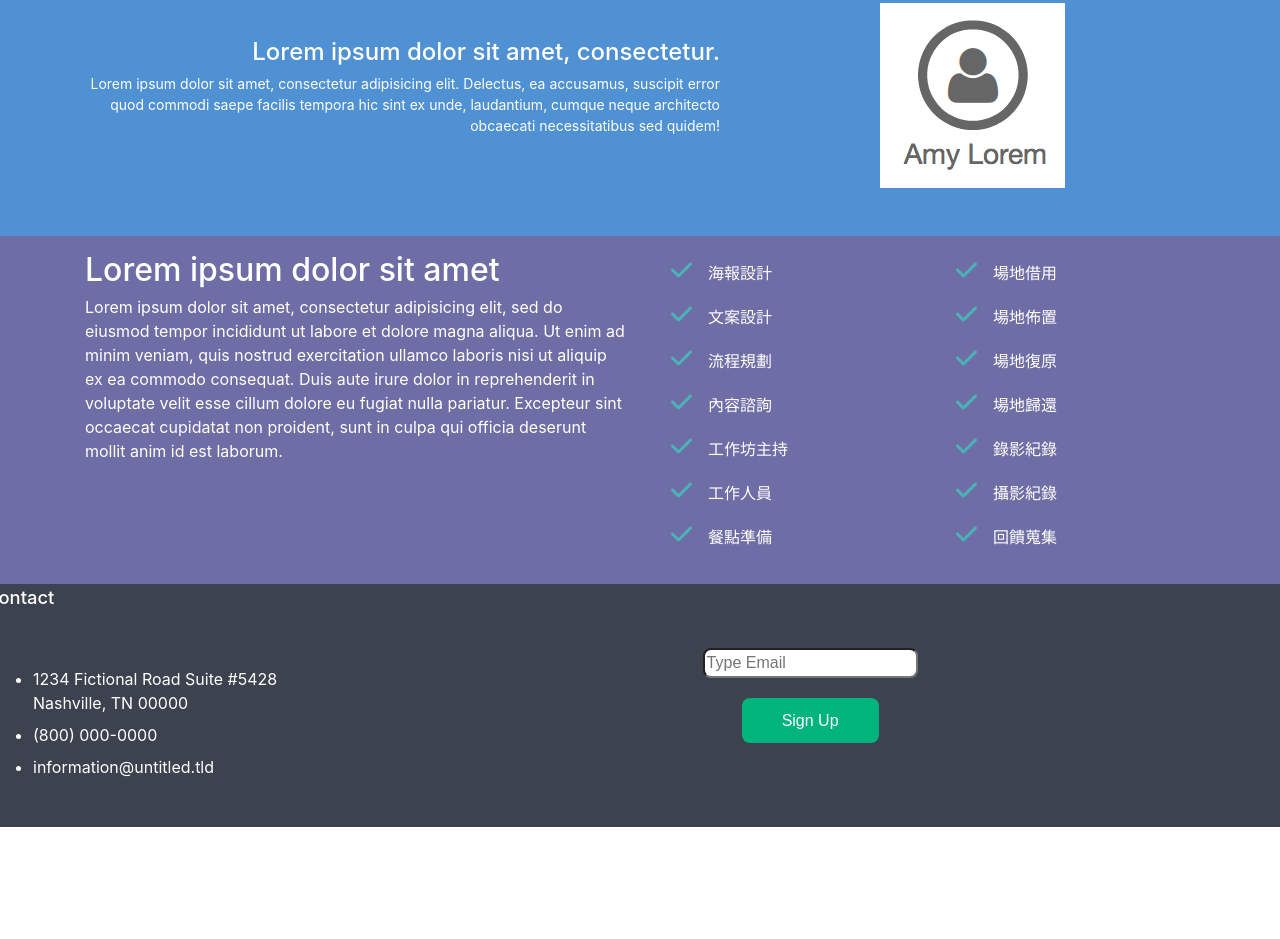
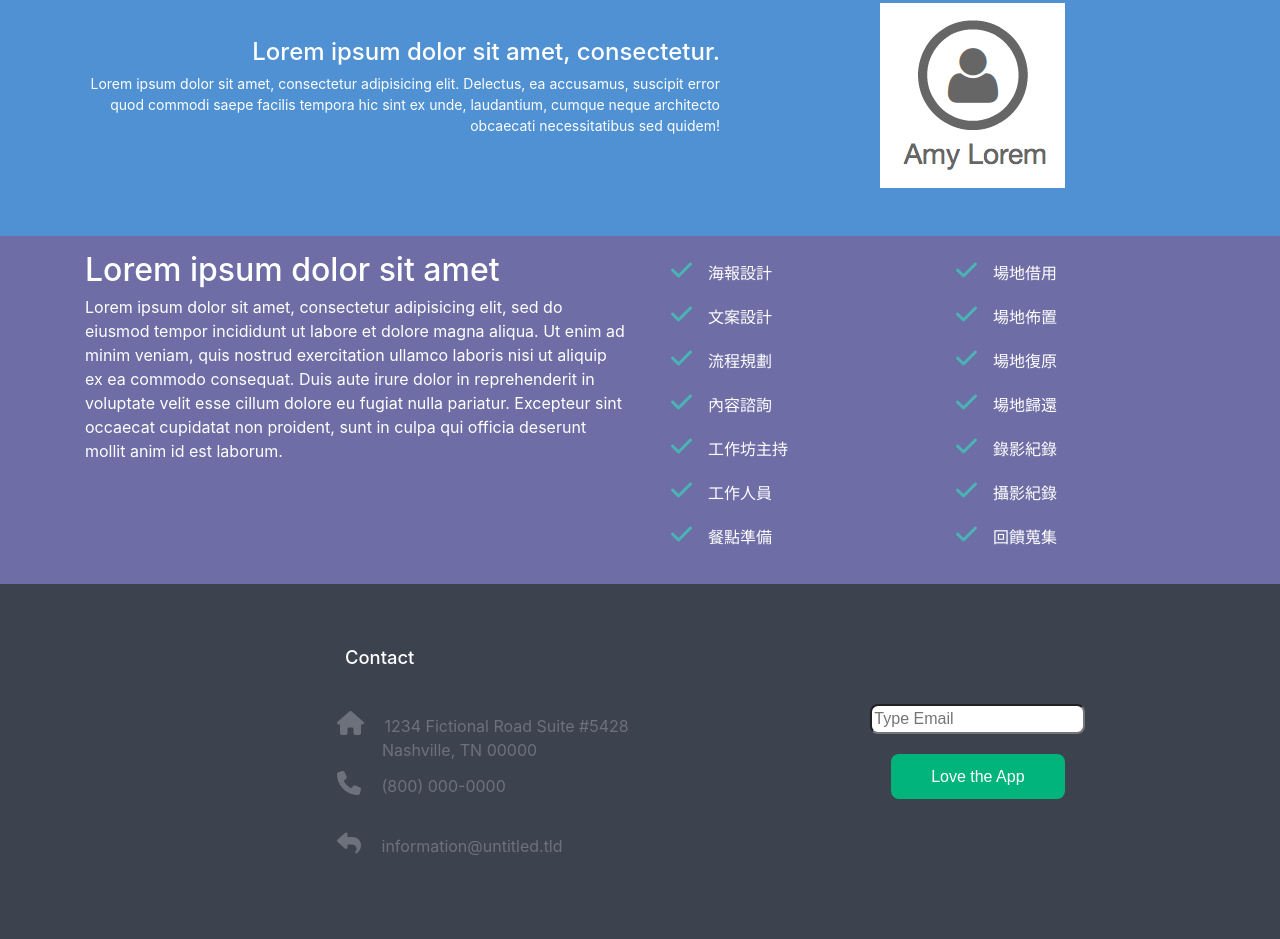
Before and after one commit to skyle0115/SS_Landing_Page, a plain HTML site: page index.html in a window 1280 px wide. Shown: the part 1563-2502 px from the top of the page. Before the commit the page ends 2390 px from the top, so only its background shows below. Drawn offline with nearby package versions, Linux system fonts and the light colour scheme; a script that the page names is missing.

Commit message:
[update] email function and footer

```diff
--- a/assets/css/footer.css
+++ b/assets/css/footer.css
@@ -9,7 +9,8 @@
   font-size: 1.15em;
   color: white;
   line-height: 1.5em;
-  margin-right: auto;
+  margin-left: 360px;
+  margin-top: 60px;
   padding: 0;
   border: 0;
 }
@@ -38,10 +39,25 @@
 }
 
 .labeled-icons{
-  margin: 16px;
+  margin-left: 320px;
   padding: 32px;
   border: 0;
   font-size: 1px;
   font: inherit;
   vertical-align: baseline;
+  color: #6d717b;
 }
+
+.fa {
+  font-size: 24px;
+  margin-right: 16px;
+}
+
+.labeled-icons li {
+  height: 60px;
+}
+
+#newline {
+  margin-left: 45px;
+  margin-down: 70px;
+}
--- a/index.html
+++ b/index.html
@@ -41,10 +41,10 @@
       <h1>Lorem</h1>
       <p>Lorem ipsum dolor sit amet, consectetur adipisicing elit. Ratione enim fugit distinctio quia non earum! Delectus vero nemo, facere quae accusantium voluptatibus dolorem enim repellendus, et labore ipsum reiciendis iste.</p>
 
-      <form class="send" action="index.html" method="post" display: inline-block>
+      <form class="send" action="mailto:nowhere@mozilla.org" method="post" display: inline-block>
         <input id="email" type="email" name="email" placeholder="Type Email" required>
         <br>
-        <input id="submit" type="submit" name="Interest" value="Sign Up">
+        <input id="submit" type="submit" name="Interest" value="Love the App">
         <!-- <a class="btn btn-success btn-lg" href="https://goo.gl/forms/FA6mQjgUAbK5MAAv1"><i class="fa fa-bullhorn" aria-hidden="true"></i>&nbsp;&nbsp;Get Notified When Available</a> -->
       </form>
 
@@ -180,28 +180,29 @@
       <div class="Contact">
         <h3>Contact</h3>
 
-        <ul class="labeled-icons">
+        <ul class="labeled-icons" style="list-style-type:none">
           <li>
-            <h4 class="icon fa-home"></h4>
+            <i class="fa fa-home" aria-hidden="true"></i>
             1234 Fictional Road Suite #5428
             <br>
-            Nashville, TN 00000
+            <span id="newline">Nashville, TN 00000</span>
           </li>
           <li>
-            <h4 class="icon fa-phone"></h4>
+            <i class="fa fa-phone" aria-hidden="true"></i>
             (800) 000-0000
           </li>
-          <li><h4 class="icon fa-envelope"></h4>
+          <li>
+            <i class="fa fa-reply" aria-hidden="true"></i>
             <a style="cursor: pointer;">information@untitled.tld</a>
           </li>
 
         </ul>
       </div>
 
-      <form class="send" action="index.html" method="post" display: inline-block>
+      <form class="send" action="mailto:nowhere@mozilla.org" method="post" display: inline-block>
         <input id="email2" type="email" name="email" placeholder="Type Email" required>
         <br>
-        <input id="submit2" type="submit" name="Interest" value="Sign Up">
+        <input id="submit2" type="submit" name="Interest" value="Love the App">
         <!-- <a class="btn btn-success btn-lg" href="https://goo.gl/forms/FA6mQjgUAbK5MAAv1"><i class="fa fa-bullhorn" aria-hidden="true"></i>&nbsp;&nbsp;Get Notified When Available</a> -->
       </form>
     </div>
```
